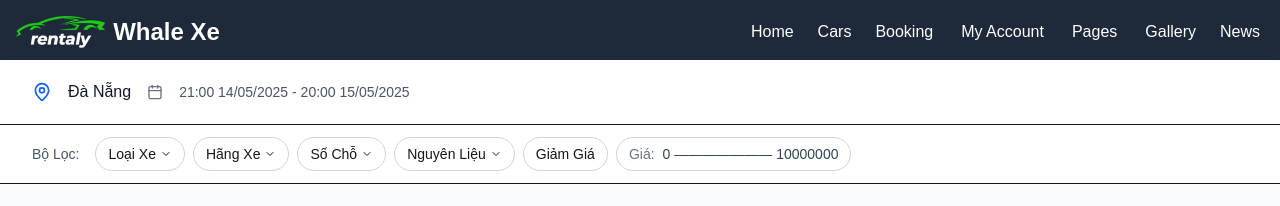
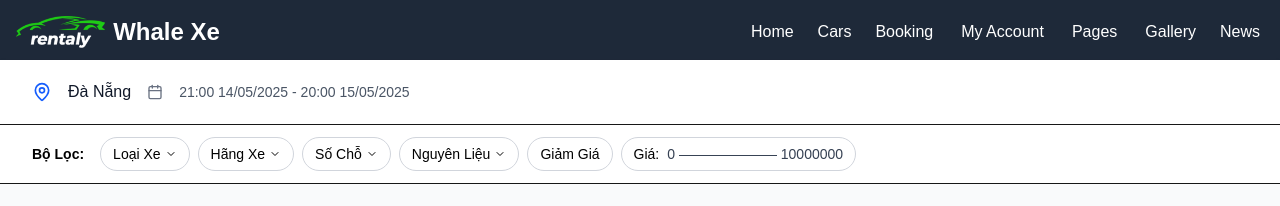
Before and after one commit to AkioCkist/CarAppWebDesign, a Next.js app: page /finding_car in a window 1280 px wide. Shown: the top 206 px of the page. Built offline with nearby package versions, Linux system fonts and the light colour scheme.

Commit message:
style: Update CarListingPage component for improved accessibility and visual consistency

```diff
--- a/src/app/finding_car/page.js
+++ b/src/app/finding_car/page.js
@@ -216,7 +216,7 @@ const CarListingPage = () => {
   };
 
   const PopupOverlay = ({ children, onClose }) => (
-    <div className="fixed inset-0 bg-black bg-opacity-50 z-50 flex items-center justify-center p-4" onClick={onClose}>
+    <div className="fixed inset-0 bg-black/50 z-50 flex items-center justify-center p-4" onClick={onClose}>
       <div className="bg-white rounded-lg shadow-xl max-w-md w-full max-h-96 overflow-y-auto" onClick={e => e.stopPropagation()}>
         {children}
       </div>
@@ -227,8 +227,8 @@ const CarListingPage = () => {
     <PopupOverlay onClose={onClose}>
       <div className="p-6">
         <div className="flex justify-between items-center mb-4">
-          <h3 className="text-lg font-semibold">{title}</h3>
-          <button onClick={onClose} className="p-1 hover:bg-gray-100 rounded">
+          <h3 className="text-lg font-bold text-black">{title}</h3>
+          <button onClick={onClose} className="p-1 hover:bg-black-100 rounded">
             <X className="h-5 w-5" />
           </button>
         </div>
@@ -242,7 +242,7 @@ const CarListingPage = () => {
                 onChange={() => handleFilterToggle(category, option)}
                 className="w-4 h-4 text-blue-600 rounded focus:ring-blue-500"
               />
-              <span className="text-gray-700">{option}</span>
+              <span className="text-black">{option}</span>
             </label>
           ))}
         </div>
@@ -315,11 +315,11 @@ const CarListingPage = () => {
       <div className="bg-white border-b">
         <div className="max-w-7xl mx-auto px-4 sm:px-6 lg:px-8">
           <div className="flex items-center py-3">
-            <span className="text-sm text-gray-600 mr-4">Bộ Lọc:</span>
+            <span className="text-sm text-black font-semibold mr-4">Bộ Lọc:</span>
             <div className="flex flex-wrap gap-2">
               <button
                 onClick={() => setActivePopup('carType')}
-                className="flex items-center px-3 py-1.5 text-sm border border-gray-300 rounded-full hover:bg-gray-50 transition-colors"
+                className="flex items-center px-3 py-1.5 text-sm border border-gray-300 rounded-full hover:bg-gray-50 transition-colors text-black font-normal"
               >
                 Loại Xe
                 <ChevronDown className="ml-1 h-3 w-3" />
@@ -329,11 +329,9 @@ const CarListingPage = () => {
                   </span>
                 )}
               </button>
-
               <button
                 onClick={() => setActivePopup('brand')}
-                className="flex items-center px-3 py-1.5 text-sm border border-gray-300 rounded-full hover:bg-gray-50 transition-colors"
-              >
+                className="flex items-center px-3 py-1.5 text-sm border border-gray-300 rounded-full hover:bg-gray-50 transition-colors text-black font-normal">
                 Hãng Xe
                 <ChevronDown className="ml-1 h-3 w-3" />
                 {filters.brand.length > 0 && (
@@ -342,11 +340,9 @@ const CarListingPage = () => {
                   </span>
                 )}
               </button>
-
               <button
                 onClick={() => setActivePopup('seats')}
-                className="flex items-center px-3 py-1.5 text-sm border border-gray-300 rounded-full hover:bg-gray-50 transition-colors"
-              >
+                className="flex items-center px-3 py-1.5 text-sm border border-gray-300 rounded-full hover:bg-gray-50 transition-colors text-black font-normal">
                 Số Chỗ
                 <ChevronDown className="ml-1 h-3 w-3" />
                 {filters.seats.length > 0 && (
@@ -355,11 +351,9 @@ const CarListingPage = () => {
                   </span>
                 )}
               </button>
-
               <button
                 onClick={() => setActivePopup('fuel')}
-                className="flex items-center px-3 py-1.5 text-sm border border-gray-300 rounded-full hover:bg-gray-50 transition-colors"
-              >
+                className="flex items-center px-3 py-1.5 text-sm border border-gray-300 rounded-full hover:bg-gray-50 transition-colors text-black font-normal">
                 Nguyên Liệu
                 <ChevronDown className="ml-1 h-3 w-3" />
                 {filters.fuel.length > 0 && (
@@ -368,14 +362,12 @@ const CarListingPage = () => {
                   </span>
                 )}
               </button>
-
               <button
                 onClick={handleDiscountToggle}
-                className={`flex items-center px-3 py-1.5 text-sm border rounded-full transition-colors ${filters.discount
+                className={`flex items-center px-3 py-1.5 text-sm border rounded-full transition-colors text-black font-normal ${filters.discount
                   ? 'border-blue-600 bg-blue-50 text-blue-600'
                   : 'border-gray-300 hover:bg-gray-50'
-                  }`}
-              >
+                  }`}>
                 Giảm Giá
                 {filters.discount && (
                   <span className="ml-2 bg-blue-600 text-white text-xs px-1.5 py-0.5 rounded-full">
@@ -383,9 +375,8 @@ const CarListingPage = () => {
                   </span>
                 )}
               </button>
-
               <div className="flex items-center px-3 py-1.5 text-sm border border-gray-300 rounded-full">
-                <span className="text-gray-500">Giá:</span>
+                <span className="text-black font-normal">Giá:</span>
                 <span className="ml-2 text-gray-700">0 ——————— 10000000</span>
               </div>
             </div>
@@ -403,7 +394,7 @@ const CarListingPage = () => {
               placeholder="Tìm kiếm xe theo tên, hãng..."
               value={searchTerm}
               onChange={(e) => setSearchTerm(e.target.value)}
-              className="w-full pl-10 pr-4 py-3 border border-gray-300 rounded-lg focus:ring-2 focus:ring-blue-500 focus:border-blue-500 bg-white"
+              className="w-full pl-10 pr-4 py-3 border border-gray-300 rounded-lg bg-white text-black"
             />
           </div>
         </div>
```
